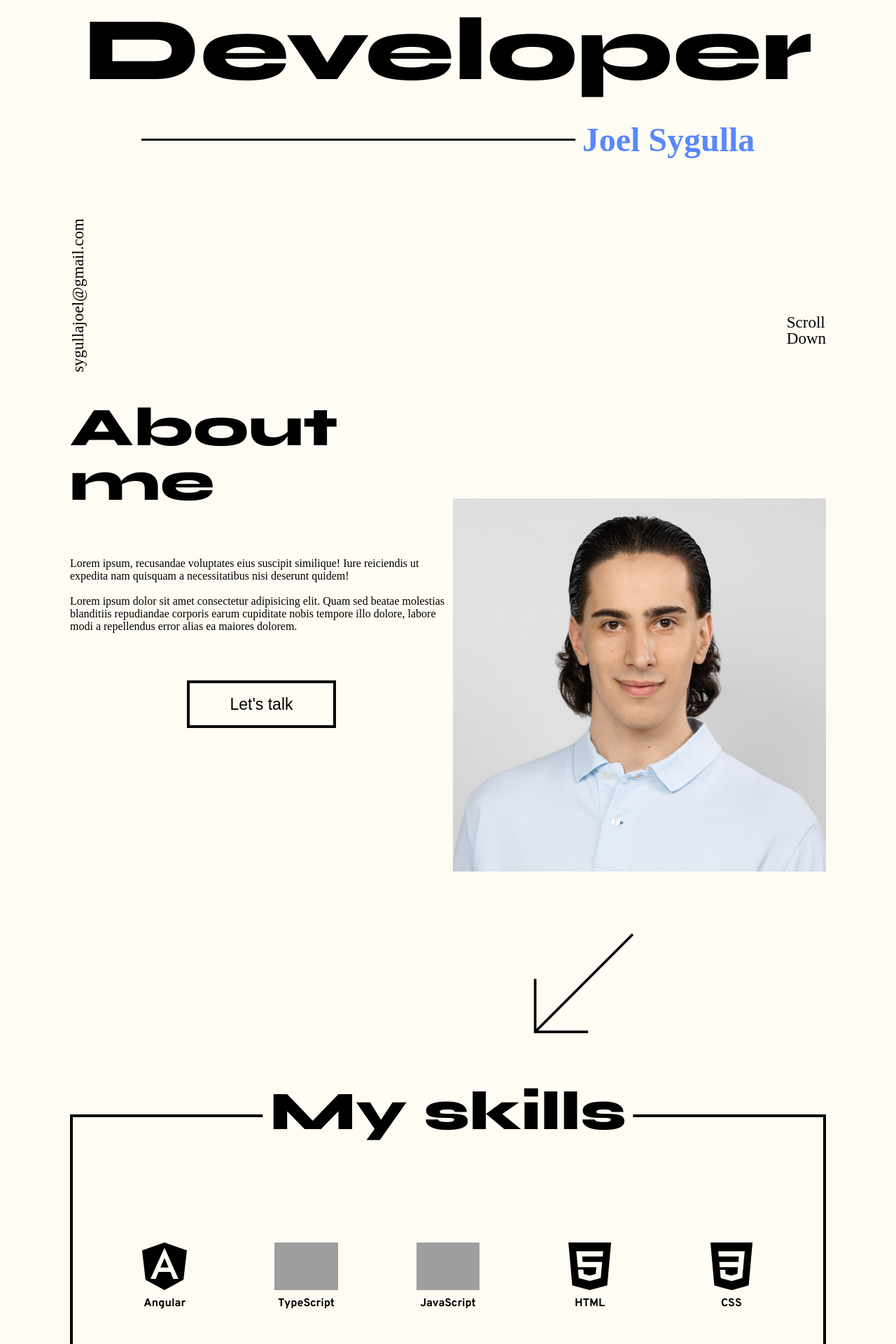
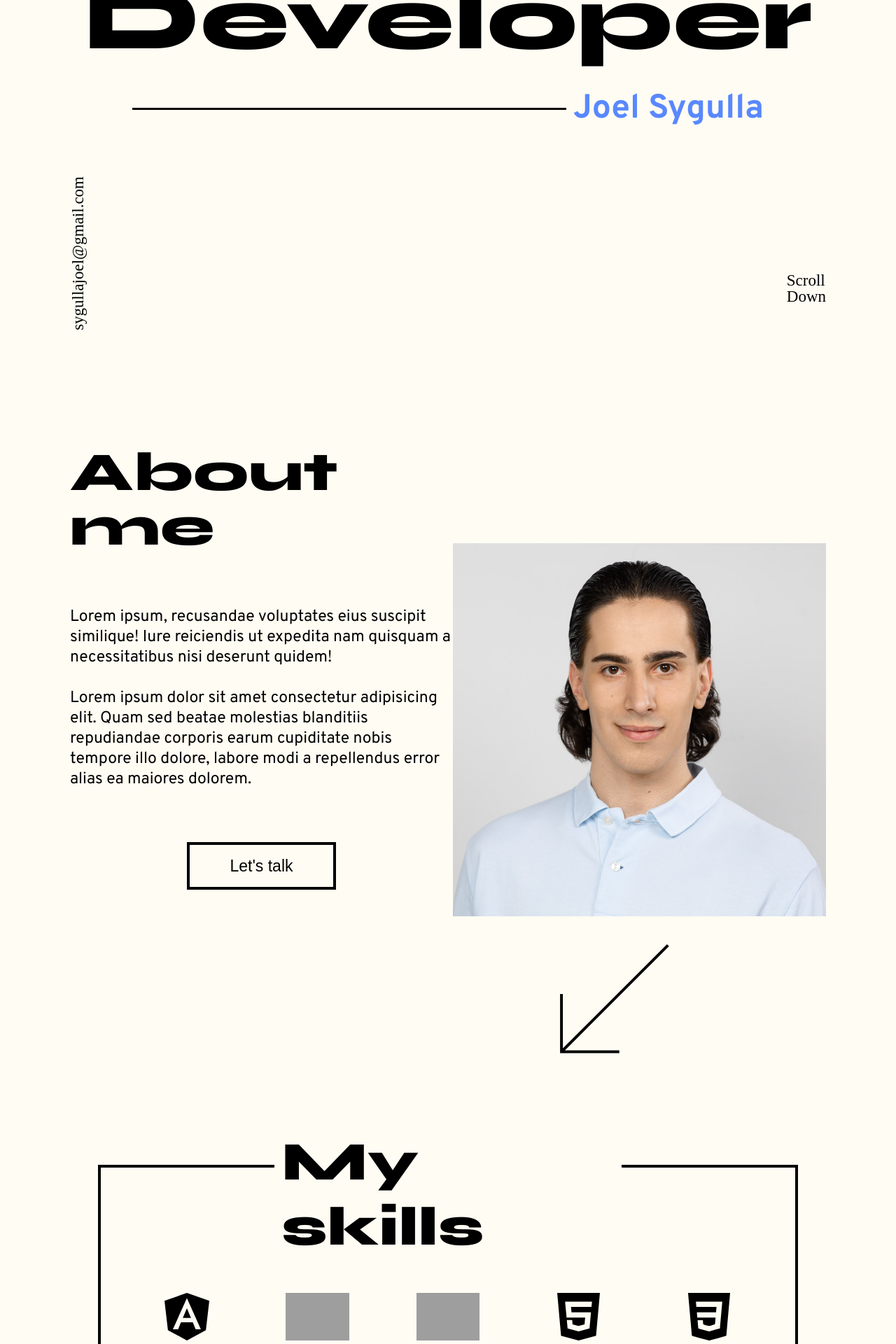
Before and after one commit to JoelSyg/portfolio, an Angular app: page / in a window 1280 px wide. Shown: the part 320-2240 px from the top of the page at 70% size. Built offline with nearby package versions, Linux system fonts and the light colour scheme; grey boxes are pictures that could not be loaded.

Commit message:
design/small improvements

```diff
--- a/src/app/about-me/about-me.component.html
+++ b/src/app/about-me/about-me.component.html
@@ -1,5 +1,6 @@
 <section>
-  <div>
+  <div class="wrapper">
+  <div class="info-div">
     <h2>About me</h2>
     <p>
       Lorem ipsum, recusandae voluptates eius suscipit similique! Iure
@@ -21,8 +22,9 @@
         alt="Ein Portrait von Joel Sygulla"
       />
     </div>
-    <div class="arrow-wrap">
+  </div>
+  </div>
+  <div class="arrow-wrap">
     <img class="arrow" src="./assets/img/arrow.svg" alt="Navigations-Pfeil" />
     </div>
-  </div>
 </section>
--- a/src/app/about-me/about-me.component.scss
+++ b/src/app/about-me/about-me.component.scss
@@ -2,11 +2,15 @@
 
 section {
   display: flex;
-  justify-content: space-between;
+  flex-direction: column;
   margin: $margin-left-right;
 }
 
-div {
+.wrapper {
+  display: flex;
+  justify-content: space-between;
+
+.info-div {
   display: flex;
   gap: 52px;
   flex-direction: column;
@@ -23,6 +27,8 @@ div {
 
   p {
     max-width: 619px;
+    font-size: 23px;
+    font-family: 'Overpass';
   }
 
   button {
@@ -76,13 +82,16 @@ div {
     opacity: 1; // Sichtbar beim Hover
   }
 }
+}
 
 
 
 .arrow-wrap {
   width: 100%;
-  .arrow {
-  height: 215px;
-  margin-right: 30%;
+  display: flex;
+  justify-content: end;
+
+  img {
+    margin-right: 17%;
   }
 }
--- a/src/app/header/header.component.html
+++ b/src/app/header/header.component.html
@@ -1,4 +1,4 @@
 <header>
-    <img class="logo-img" src="./assets/img/js_Logo.svg" alt="">
+    <img class="logo-img" src="./assets/img/JS_black.svg" alt="">
     <img class="menu-img" src="./assets/img/menu_logo.svg" alt="">
 </header>
--- a/src/app/hero-section/hero-section.component.scss
+++ b/src/app/hero-section/hero-section.component.scss
@@ -3,10 +3,10 @@
 section {
     height: 100vh;
     margin: $margin-left-right;
+    padding-top: 64px;
 }
 
 .headline {
-    padding-top: 10%;
     display: flex;
     flex-direction: column;
     align-items: center;
@@ -39,6 +39,8 @@ section {
             line-height: 48px;
             letter-spacing: -2.5%;
             color: $accent-color;
+            font-family: 'Overpass';
+            font-weight: 700;
         }
     }
 
@@ -50,7 +52,7 @@ section {
         letter-spacing: -2.5%;
         line-height: 23px;
         width: 100%;
-        margin-top: 48px;
+        margin-top: 32px;
 
         .mail {
             writing-mode: vertical-lr;
--- a/src/app/my-skills/my-skills.component.scss
+++ b/src/app/my-skills/my-skills.component.scss
@@ -4,7 +4,7 @@ section {
   display: flex;
   justify-content: center;
   flex-direction: column;
-  margin: 80px 100px 0px 100px;
+  margin: 120px 140px 0px 140px;
 }
 
 .skills-container {
@@ -40,7 +40,7 @@ section {
         gap: 10px;
         flex: 1 1 calc(20% - 40px);
         margin: 40px 20px;
-        transition: color 0.12s ease-in-out;
+        transition: color 0.125s ease-in-out;
 
         &:hover {
             color: $accent-color;
@@ -59,7 +59,7 @@ section {
 
         img {
             height: 68px;
-            transition: transform 0.3s ease-in-out;
+            transition: transform 0.125s ease-in-out;
         }
     }
 
--- a/src/app/portfolio/portfolio.component.html
+++ b/src/app/portfolio/portfolio.component.html
@@ -6,5 +6,4 @@
             <app-project [project]="singleproject"></app-project>
             }
     </div>
-    <img class="arrow" src="./assets/img/arrow.svg" alt="">
 </section>
--- a/src/app/portfolio/portfolio.component.scss
+++ b/src/app/portfolio/portfolio.component.scss
@@ -20,6 +20,7 @@ section {
     font-size: 23px;
     line-height: 27px;
     font-family: 'Overpass';
+    text-align: center;
   }
 
   .projects {
--- a/src/app/say-hi/say-hi.component.scss
+++ b/src/app/say-hi/say-hi.component.scss
@@ -1,6 +1,4 @@
 @import '../../styles/variables';
-
-
 
 .say-hi-wrap {
     height: 900px;
@@ -16,7 +14,7 @@
 }
 
 .say-hi-bottom {
-    margin: 56px 100px 0px 100px;
+    margin: 56px 140px 0px 140px;
     h2 {
         font-family: 'Syne';
         font-size: 78px;
```
Also changed, not shown: src/assets/img/JS_black.svg, 1 other file (tests, documents, lock files or other folders).
